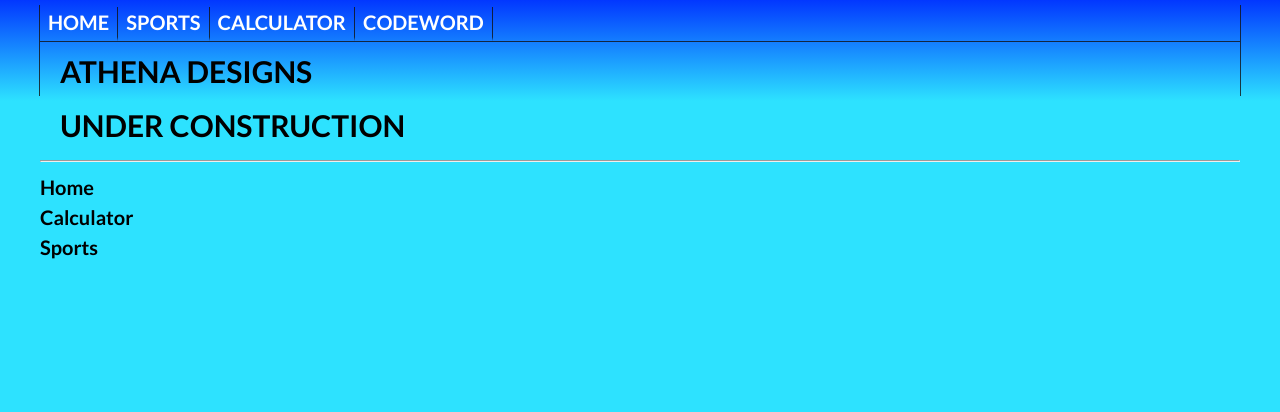
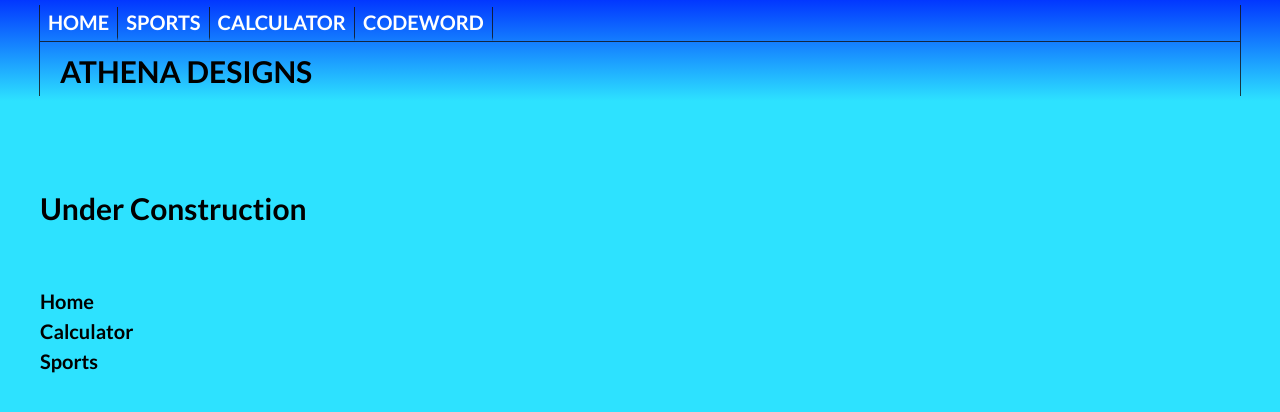
Before and after one commit to WayneMorganUK/athena-designs, a Jekyll site: the page built from index.html, in a window 1280 px wide. Shown: the top 412 px of the page. Built offline with Jekyll 4.4.1, drawn with Linux system fonts in a browser that asks for light colours.

Commit message:
more updates

```diff
--- a/_layouts/default.html
+++ b/_layouts/default.html
@@ -1,5 +1,5 @@
 <!DOCTYPE html>
-<html>
+<html lang="en">
 
   {% include head.html %}
 
--- a/index.html
+++ b/index.html
@@ -4,8 +4,9 @@ title: Home
 ---
 
 <section>
-  <h1>Under Construction</h1>
-  <hr>
+  <br><br>
+  <h2>Under Construction</h2>
+  <br>
   <div>Home</div>
   <div>Calculator</div>
   <div>Sports</div>
```
